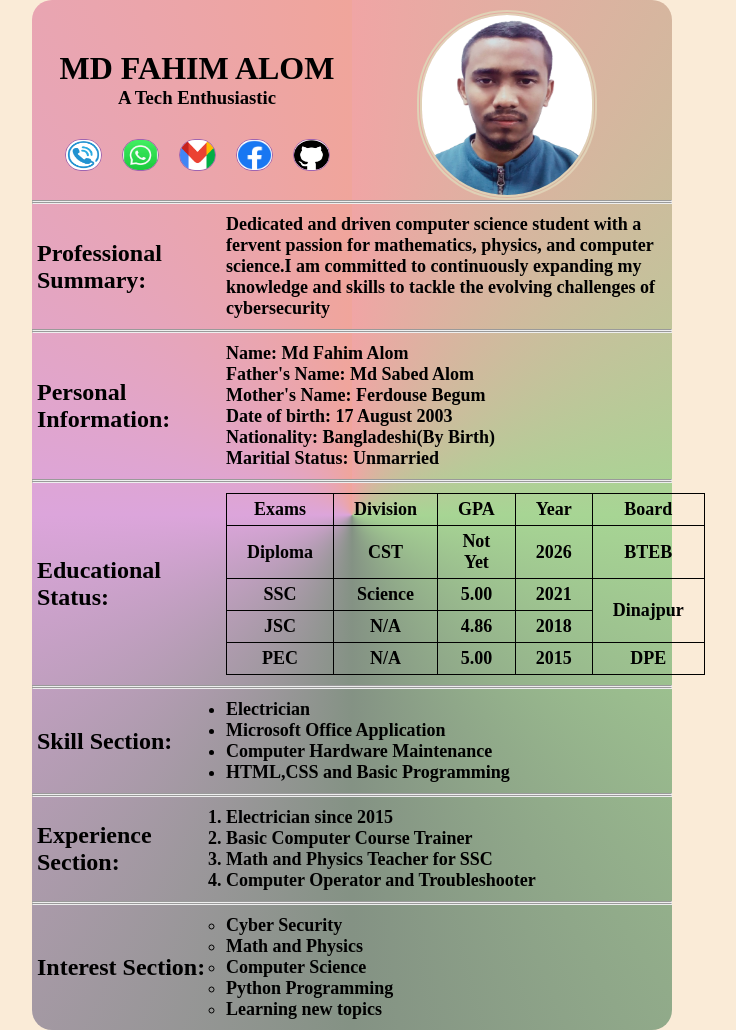
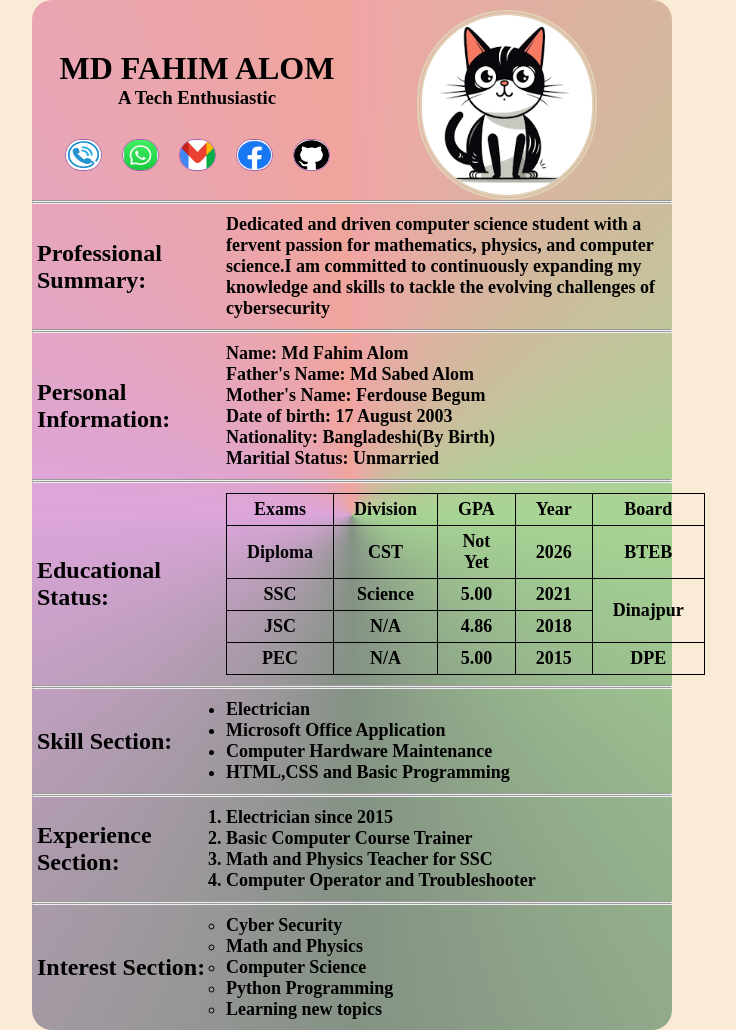
Before and after one commit to Fahimalom/my-resume2, a plain HTML site: page index.html in a window 1280 px wide. Shown: the whole page, without its empty margins (288-1024 px from the left). Drawn offline with Linux system fonts and the light colour scheme.

Commit message:
Update index.html

```diff
--- a/index.html
+++ b/index.html
@@ -97,7 +97,7 @@
                     </div>
                 </div>
                 <div class="header-section-img">
-                    <img src="fahim2.png" alt="Fahim's image">
+                    <img src="cat.png" alt="Fahim's image">
                 </div>
             </div>
         </header><hr><hr>
```
